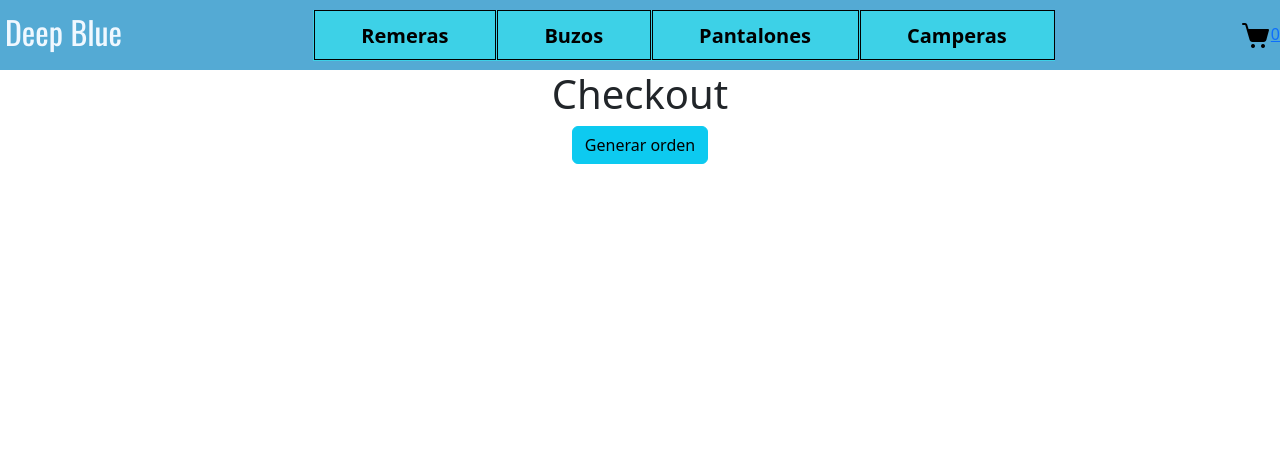
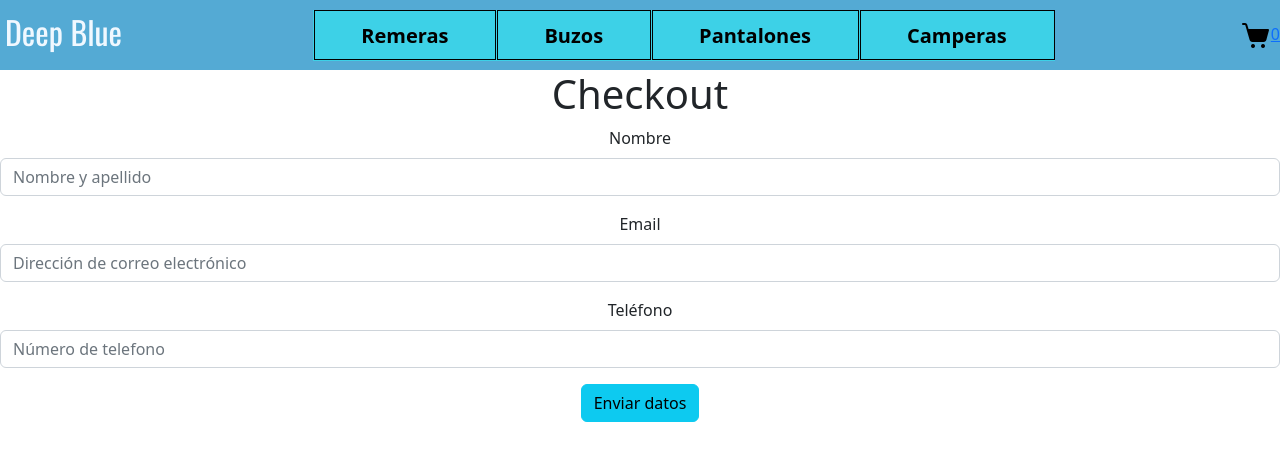
Before and after one commit to Jenkow/DeepBlue, a React (Create React App) app: page /checkout in a window 1280 px wide. Shown: the top 460 px of the page. Built offline with nearby package versions, Linux system fonts and the light colour scheme.

Commit message:
Form aplicado

```diff
--- /dev/null
+++ b/src/MyForm/MyForm.css
@@ -0,0 +1,3 @@
+.customForm{
+
+}
--- /dev/null
+++ b/src/MyForm/MyForm.js
@@ -0,0 +1,30 @@
+import './MyForm.css'
+import Form from 'react-bootstrap/Form';
+import Button from 'react-bootstrap/Button';
+
+const MyForm = ({handleSubmit}) => {
+
+
+
+  return (
+    <Form onSubmit={ev => handleSubmit(ev)} className='customForm'>
+      <Form.Group className="mb-3" controlId="formBasicEmail">
+        <Form.Label>Nombre</Form.Label>
+        <Form.Control name="name" placeholder="Nombre y apellido" />
+      </Form.Group>
+      <Form.Group className="mb-3" controlId="formBasicPassword">
+        <Form.Label>Email</Form.Label>
+        <Form.Control name="email" placeholder="Dirección de correo electrónico" />
+      </Form.Group>
+      <Form.Group className="mb-3" controlId="formBasicEmail">
+        <Form.Label>Teléfono</Form.Label>
+        <Form.Control name="phone" placeholder="Número de telefono" />
+      </Form.Group>
+      <Button variant="info" type="submit">
+        Enviar datos
+      </Button>
+    </Form>
+  );
+}
+
+export default MyForm
--- a/src/components/Cart/Cart.js
+++ b/src/components/Cart/Cart.js
@@ -3,12 +3,16 @@ import { useContext } from 'react'
 import { CartContext } from "../../context/CartContext";
 import ListGroup from 'react-bootstrap/ListGroup';
 import CloseButton from 'react-bootstrap/CloseButton';
+import Button from 'react-bootstrap/Button';
 import { Link } from 'react-router-dom';
 
 const Cart = () => {
-    const { cart, removeItem, isEmpty, total } = useContext(CartContext)
+    const { cart, removeItem, isEmpty, total, clearCart } = useContext(CartContext)
     if (isEmpty()) {
-        return <h1>Tu carrito esta vacío</h1>
+        return <div>
+            <h1>Tu carrito esta vacío</h1>
+            <Link to={'/'} className='finish' >Volver a inicio</Link>
+        </div>
     }
 
     const cartRows = cart.map(prod =>
@@ -26,6 +30,7 @@ const Cart = () => {
             <h1>Tu carrito</h1>
             {cartRows}
             <h3>Total: ${total()}</h3>
+            <p><Button onClick={() => clearCart()} variant="info">Vaciar carrito</Button></p>
             <Link to={'/checkout'} className='finish' >Finalizar compra</Link>
         </div>
 
--- a/src/components/Checkout/Checkout.js
+++ b/src/components/Checkout/Checkout.js
@@ -4,26 +4,28 @@ import Button from 'react-bootstrap/Button';
 import { addDoc, collection, getDocs, query, where, documentId, writeBatch } from 'firebase/firestore'
 import { db } from "../../services/firebase/index";
 import { useNavigate } from 'react-router-dom'
+import MyForm from "../../MyForm/MyForm";
 
 
 const Checkout = () => {
 
     const [loading, setLoading] = useState(false)
 
+    const [dataSent, setDataSent] = useState(false)
+
+    const [buyer, setBuyer] = useState({})
+
     const { cart, total, clearCart } = useContext(CartContext)
 
-    const navigate= useNavigate()
+    const navigate = useNavigate()
 
-    const createOrder = async() => {
+    const createOrder = async () => {
         setLoading(true)
 
-        try{
+
+        try {
             const objOrder = {
-                buyer: {
-                    name: 'Fulanito Fulan',
-                    phone: '123456789',
-                    mail: 'contact@gmail.com'
-                },
+                buyer,
                 items: cart,
                 total: total()
             }
@@ -47,14 +49,14 @@ const Checkout = () => {
                 const productAddedToCart = cart.find(prod => prod.id === doc.id)
                 const prodQuantity = productAddedToCart?.quantity
 
-                if(stockDb >= prodQuantity){
+                if (stockDb >= prodQuantity) {
                     batch.update(doc.ref, { stock: stockDb - prodQuantity })
-                }else {
+                } else {
                     outOfStock.push({ id: doc.id, ...dataDoc })
                 }
             })
 
-            if(outOfStock.length === 0){
+            if (outOfStock.length === 0) {
                 await batch.commit()
 
                 const orderRef = collection(db, 'orders')
@@ -72,22 +74,33 @@ const Checkout = () => {
                 console.log('Hay productos que estan fuera de stock')
             }
 
-        } catch(error){
+        } catch (error) {
             console.log(error)
         } finally {
             setLoading(false)
         }
     }
 
-    if(loading){
+    if (loading) {
         return <h1>Se esta generando su orden...</h1>
     }
 
+    const handleSubmit = (ev) => {
+        ev.preventDefault();
+        let buyer = {
+            name: ev.target.name.value,
+            phone: ev.target.phone.value,
+            mail: ev.target.email.value
+        }
+        setBuyer(buyer)
+        setDataSent(true)
+    }
 
     return (
         <div>
             <h1>Checkout</h1>
-            <Button onClick={createOrder} variant="info">Generar orden</Button>
+            <MyForm handleSubmit={(ev) => handleSubmit(ev)} />
+            { dataSent && <Button onClick={createOrder} variant="info">Generar orden</Button>}
         </div>
     )
 }
```
